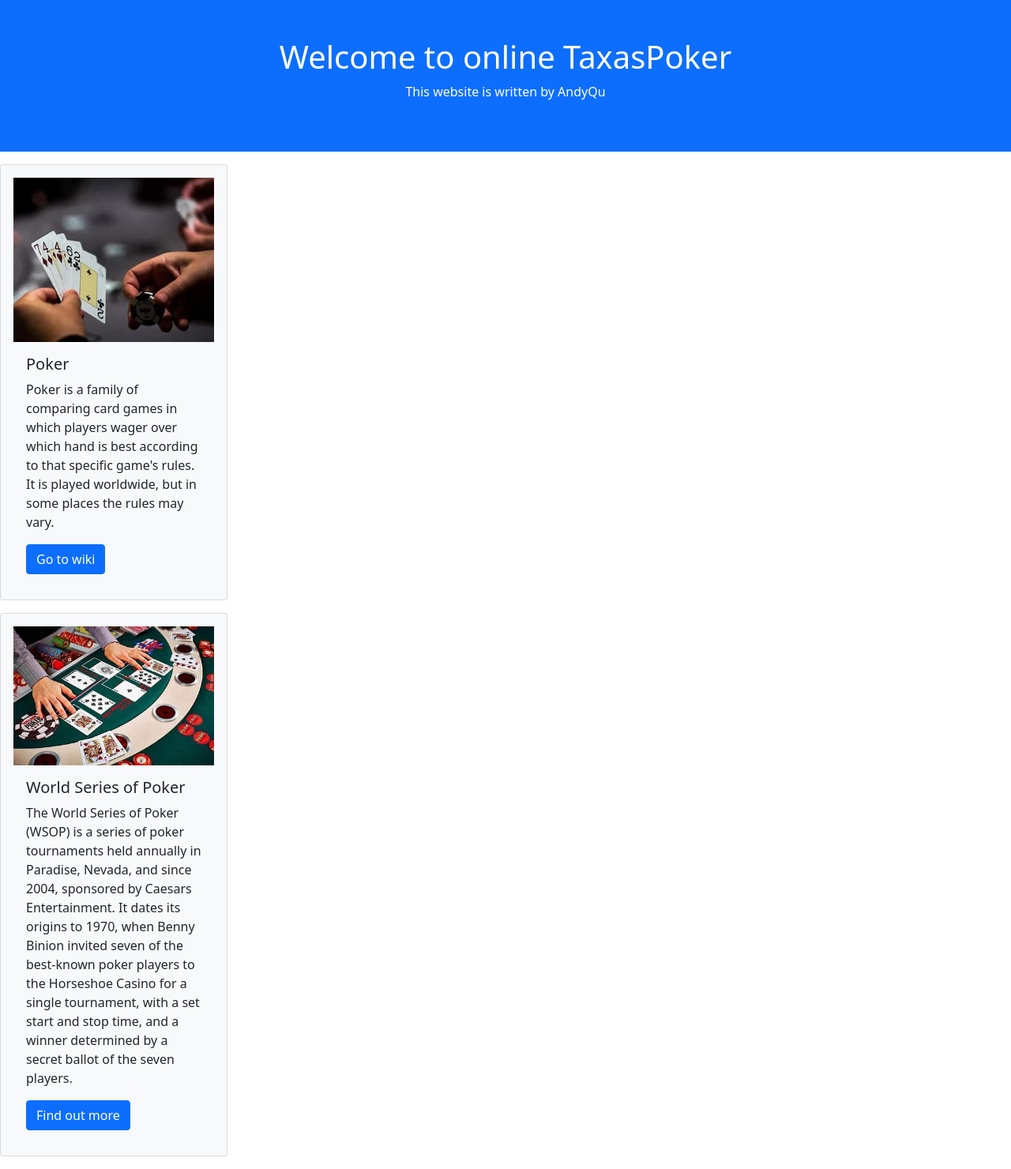
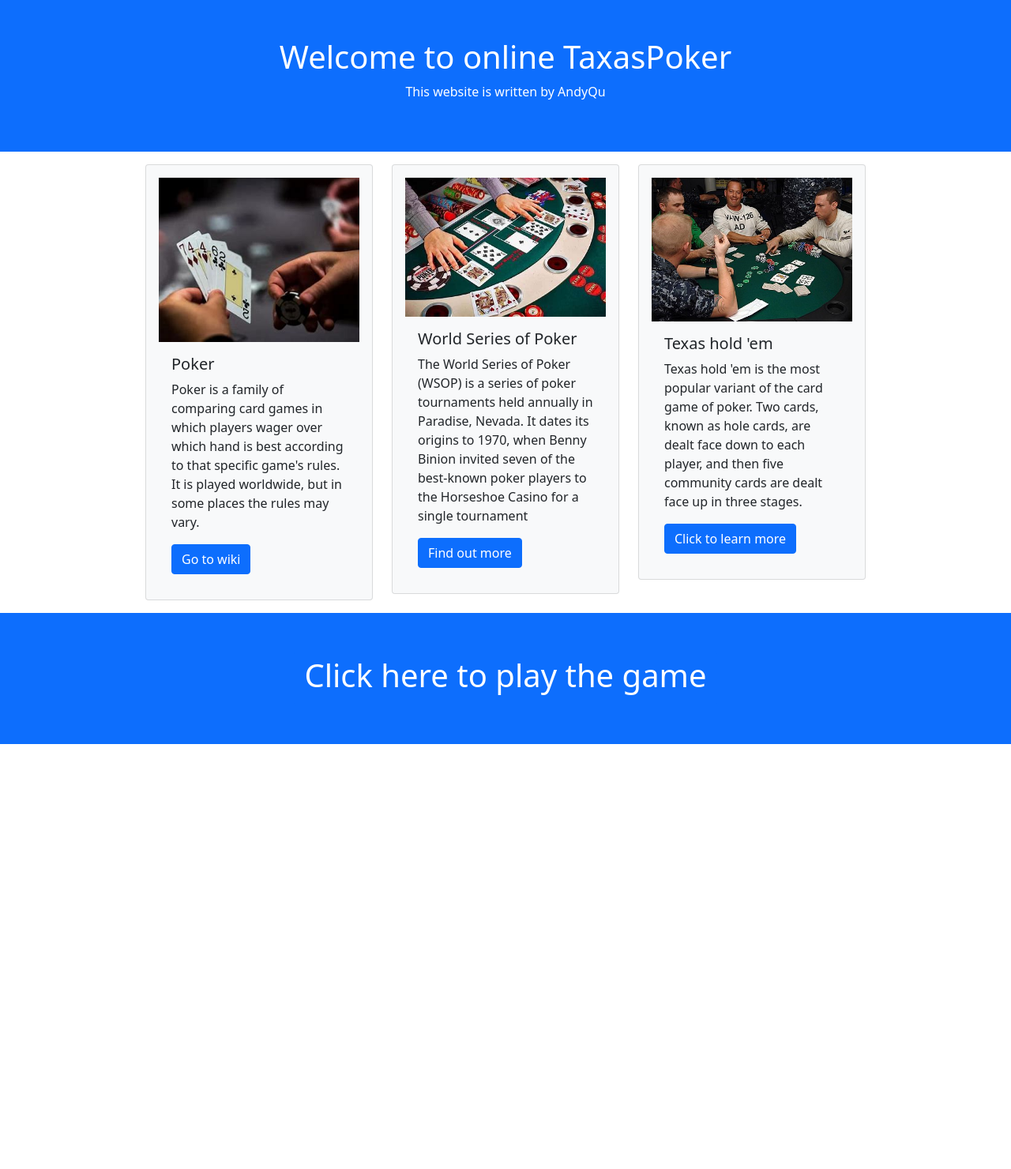
Before and after one commit to AndyQu2/TaxasPoker, a Django app: page / in a window 1280 px wide. Shown: the whole page at 79% size. After the commit the page ends 942 px from the top, so only its background shows below. Run offline with Django 5.2, Linux system fonts and the light colour scheme; some libraries are stand-ins or nearby versions.

Commit message:
Change the welcoming page of the website

```diff
--- a/templates/main.html
+++ b/templates/main.html
@@ -18,6 +18,9 @@
     <p>This website is written by AndyQu</p>
 </div>
 
+<div class="container">
+    <div class="row justify-content-md-center">
+        <div class="col-md-auto">
             <div class="card p-3 my-3 bg-light text-dark" style="width: 18rem">
                 <img src="{% static 'images/describe-image1.jpg' %}" alt="..."/>
                 <div class="card-body">
@@ -26,14 +29,34 @@
                     <a href="https://en.wikipedia.org/wiki/Poker" class="btn btn-primary">Go to wiki</a>
                 </div>
             </div>
+        </div>
 
+        <div class="col-md-auto">
             <div class="card p-3 my-3 bg-light text-dark" style="width: 18rem">
                 <img src="{% static 'images/describe-image2.jpg' %}" alt="..."/>
                 <div class="card-body">
                     <h5 class="card-title">World Series of Poker</h5>
-        <p class="card-text">The World Series of Poker (WSOP) is a series of poker tournaments held annually in Paradise, Nevada, and since 2004, sponsored by Caesars Entertainment. It dates its origins to 1970, when Benny Binion invited seven of the best-known poker players to the Horseshoe Casino for a single tournament, with a set start and stop time, and a winner determined by a secret ballot of the seven players.</p>
+                    <p class="card-text">The World Series of Poker (WSOP) is a series of poker tournaments held annually in Paradise, Nevada. It dates its origins to 1970, when Benny Binion invited seven of the best-known poker players to the Horseshoe Casino for a single tournament</p>
                     <a href="https://en.wikipedia.org/wiki/World_Series_of_Poker" class="btn btn-primary">Find out more</a>
                 </div>
+            </div>
+        </div>
+
+        <div class="col-md-auto">
+            <div class="card p-3 my-3 bg-light text-dark" style="width: 18rem">
+                <img src="{% static 'images/describe-image3.jpg' %}" alt="..."/>
+                <div class="card-body">
+                    <h5 class="card-title">Texas hold 'em</h5>
+                    <p class="card-text">Texas hold 'em is the most popular variant of the card game of poker. Two cards, known as hole cards, are dealt face down to each player, and then five community cards are dealt face up in three stages. </p>
+                    <a href="https://en.wikipedia.org/wiki/Texas_hold_%27em" class="btn btn-primary">Click to learn more</a>
+                </div>
+            </div>
+        </div>
+    </div>
+</div>
+
+<div class="container-fluid p-5 bg-primary text-white text-center">
+    <a href="https://en.wikipedia.org/wiki/Texas_hold_%27em" class="btn btn-primary"><h1>Click here to play the game</h1></a>
 </div>
 
 </body>
```
Lines whose indentation alone changed are shown as unchanged.
